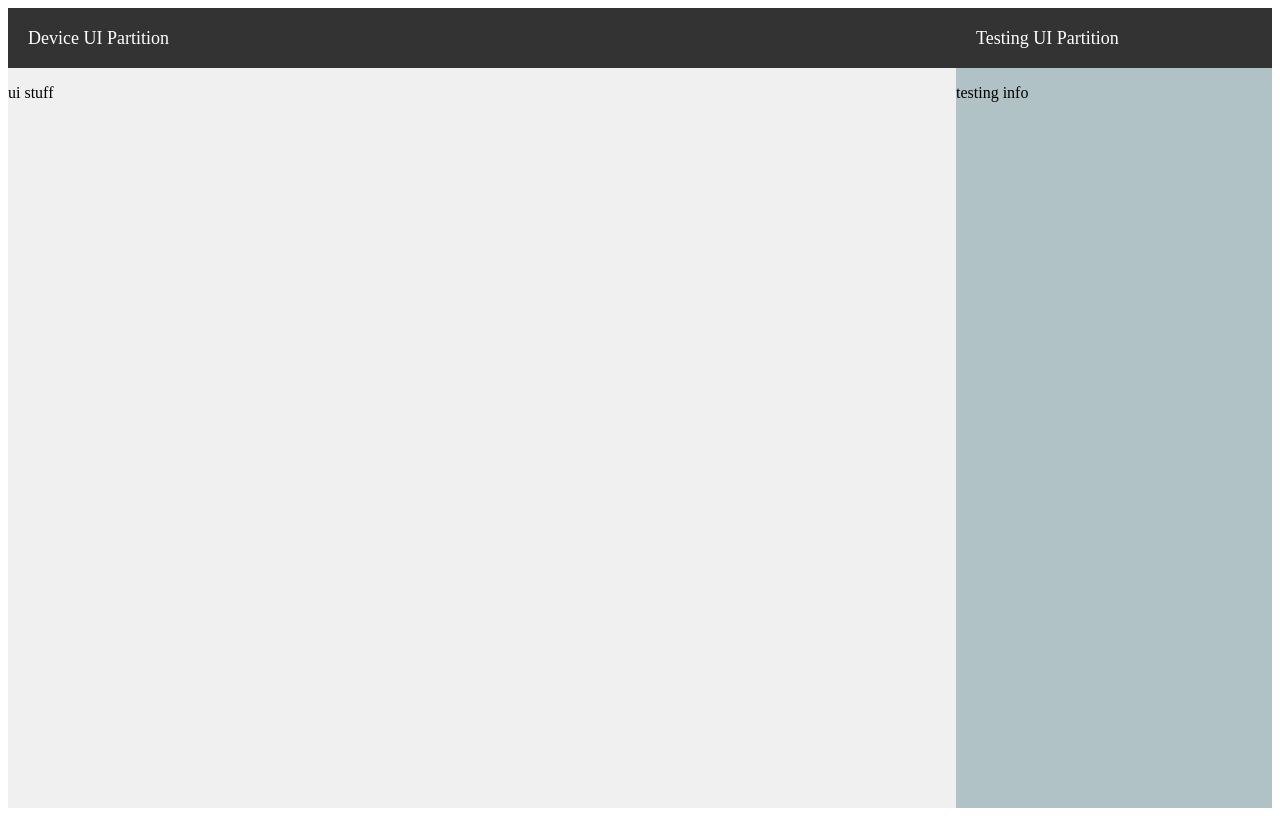
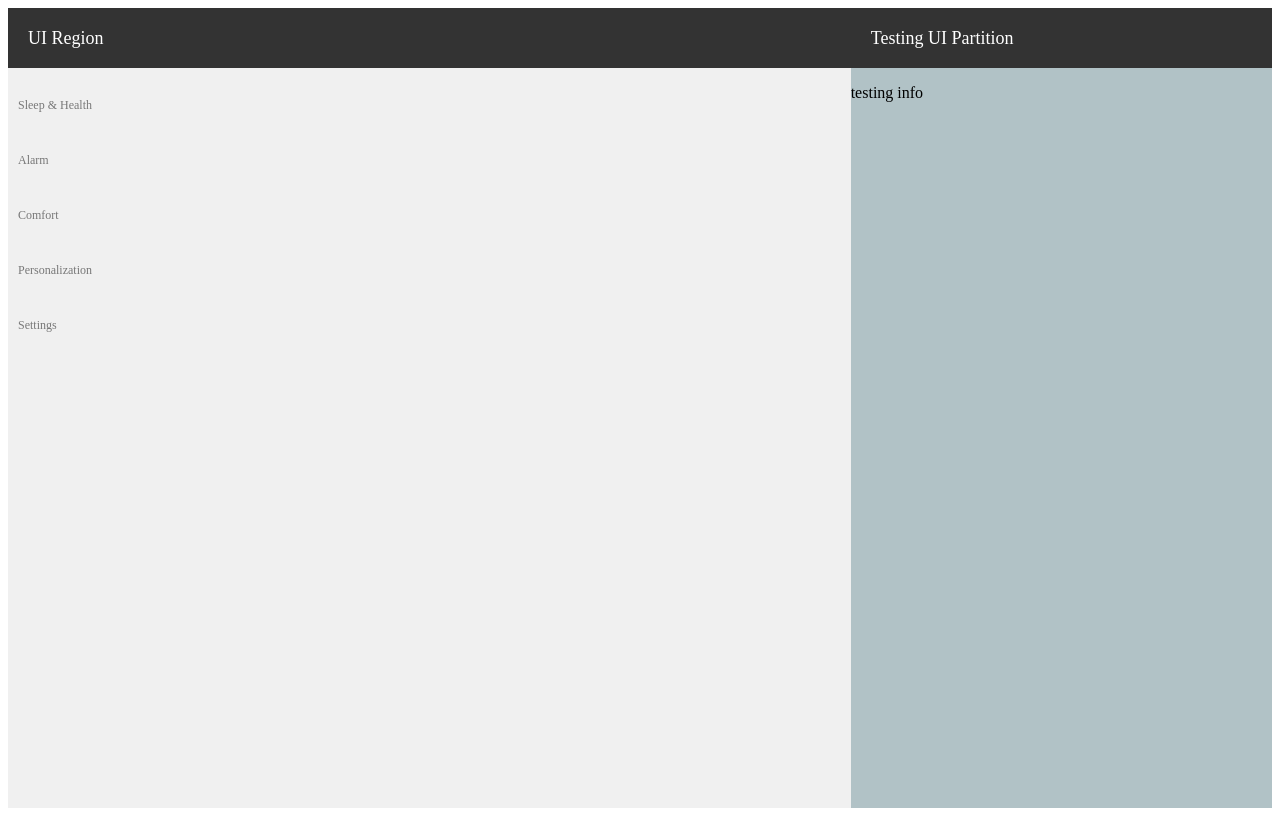
Before and after one commit to PipoAT/SmartPillow, a Svelte app: page / in a window 1280 px wide. Built offline with nearby package versions, Linux system fonts and the light colour scheme.

Commit message:
basic section format, Simple settings section

```diff
--- a/src/App.svelte
+++ b/src/App.svelte
@@ -1,26 +1,47 @@
 <script>
-  let x = 0;
+  let activeSection = null;
+  import Settings from './Pillow_Settings.svelte';
 
+  function handleSectionClick(section) {
+    activeSection = activeSection == section ? null : section;
+  }
+
+  let sectionNames = ["Sleep & Health", "Alarm", "Comfort", "Personalization", "Settings"];
 </script>
 
-
 <!-- UI Region -->
-<div class = "container">
-
+<div class="container">
   <div class="ui-region">
-    <div class = "title-bar">
-      <p> Device UI Partition</p>
+    <div class="title-bar"><p>UI Region</p></div>
+    <div>
+      {#each sectionNames as section}
+      <!-- svelte-ignore a11y-no-static-element-interactions -->
+      <!-- svelte-ignore a11y-click-events-have-key-events -->
+      <div
+        class="section {activeSection == section ? 'expanded' : ''}"
+        on:click={() => handleSectionClick(section)}
+      >
+        <div class="content-placeholder">{section}</div>
+        <div class="content" on:click|stopPropagation>
+          {#if activeSection === section}
+            {#if section == "Sleep & Health"}
+              <p>import "Sleep & Health" container here</p>
+            {/if}
+            {#if section == "Settings"}
+              <Settings />
+            {/if}
+          {/if}
+        </div>
+      </div>
+    {/each}
     </div>
-      <p> ui stuff </p>
   </div>
 
-
-  <!-- Testing UI -->
+  <!-- ---------------Testing UI ------------------>
   <div class="testing-info-region">
-    <div class = "title-bar">
-      <p> Testing UI Partition</p>
+    <div class="title-bar">
+      <p>Testing UI Partition</p>
     </div>
-    <p> testing info </p>
+    <p>testing info</p>
   </div>
-
 </div>
--- /dev/null
+++ b/src/Pillow_Settings.svelte
@@ -0,0 +1,96 @@
+<script>
+  let connectToPhone = false;
+  let timeFormat = "24hr";
+  let defaultVolume = 50;
+  let profileInfo = {
+    name: "Kate Plas",
+    email: "kate@gmail.com"
+  };
+
+  function returnToDefault() {
+    connectToPhone = false;
+    timeFormat = "24hr";
+    defaultVolume = 50;
+  }
+</script>
+
+
+  <h2>Settings</h2>
+
+  <div class="setting-item">
+    <!-- svelte-ignore a11y-label-has-associated-control -->
+    <label>Connect to Phone</label>
+    <input type="checkbox" bind:checked={connectToPhone} />
+  </div>
+
+  <div class="setting-item">
+    <!-- svelte-ignore a11y-label-has-associated-control -->
+    <label>Time Format</label>
+    <select bind:value={timeFormat}>
+      <option value="24hr">24 Hour</option>
+      <option value="12hr">12 Hour</option>
+    </select>
+  </div>
+
+  <div class="setting-item">
+    <!-- svelte-ignore a11y-label-has-associated-control -->
+    <label>Default Volume</label>
+    <input type="range" min="0" max="100" bind:value={defaultVolume} />
+    <span>{defaultVolume}%</span>
+  </div>
+
+  <div class="setting-item">
+    <!-- svelte-ignore a11y-label-has-associated-control -->
+    <label>Profile Info</label>
+    <div class="profile-info">
+      <p>Name: {profileInfo.name}</p>
+      <p>Email: {profileInfo.email}</p>
+    </div>
+  </div>
+
+  <button on:click={returnToDefault} class="reset-button">Return to Default</button>
+
+
+<style>
+
+
+  h2 {
+    /** text-align: center; **/
+    margin-bottom: 20px;
+  }
+
+  .setting-item {
+    margin-bottom: 15px;
+    display: flex;
+    justify-content: space-between;
+    align-items: center;
+  }
+
+  .setting-item label {
+    font-weight: bold;
+  }
+
+  .setting-item input[type="range"] {
+    width: 150px;
+  }
+
+  .profile-info p {
+    margin: 5px 0;
+  }
+
+  .reset-button {
+    display: block;
+    width: 100%;
+    padding: 10px;
+    background-color: #007BFF;
+    color: white;
+    border: none;
+    border-radius: 5px;
+    cursor: pointer;
+    text-align: center;
+  }
+
+  .reset-button:hover {
+    background-color: #0056b3;
+  }
+</style>
--- a/src/app.css
+++ b/src/app.css
@@ -14,12 +14,54 @@
 }
 
 .ui-region{
-  flex: 3;
+  flex: 5;
   background-color: #f0f0f0;
   /** padding: 20px; **/
 }
 .testing-info-region{
-  flex: 1;
+  flex: 2.5;
   background-color: #b1c2c6;
   /** padding: 20px; **/
 }
+
+
+
+.section { /** drop down section for each container **/
+  flex: 1;
+  height: 50px;
+  margin: 5px 0;
+  transition: height 0.3s ease;
+  background-color: #f0f0f0;
+
+  overflow: hidden;
+  position: relative;
+  cursor: pointer;
+}
+
+.section:hover {
+  background-color: #b0a9a9;
+
+}
+
+.section.expanded {
+  height: 300px;
+}
+
+.content {
+  padding: 10px;
+  font-size: 14px;
+  opacity: 0;
+  transition: opacity 0.3s ease;
+}
+
+.section.expanded .content {
+  opacity: 1;
+}
+
+.content-placeholder {
+  position: absolute;
+  bottom: 10px;
+  left: 10px;
+  font-size: 12px;
+  opacity: 0.5;
+}
```
